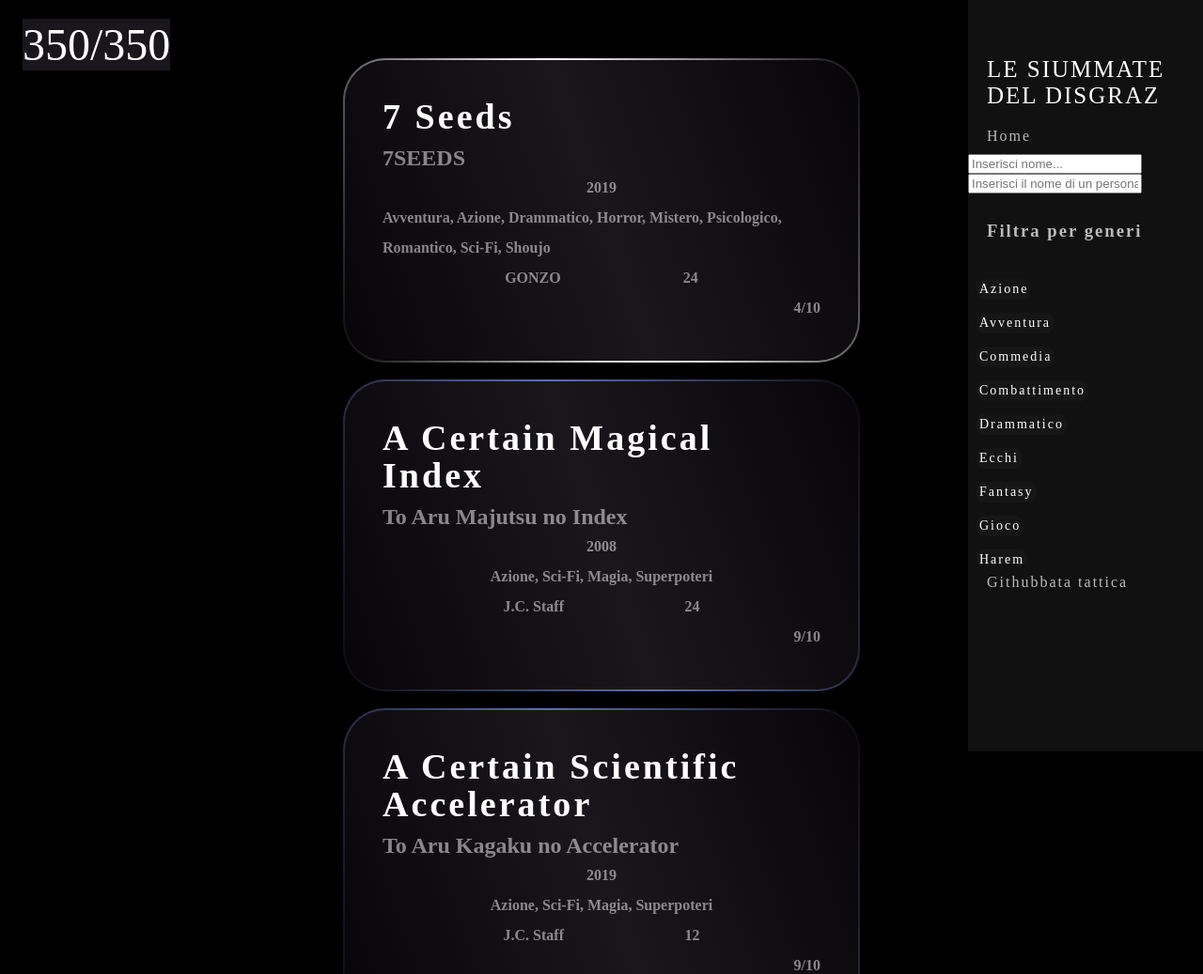
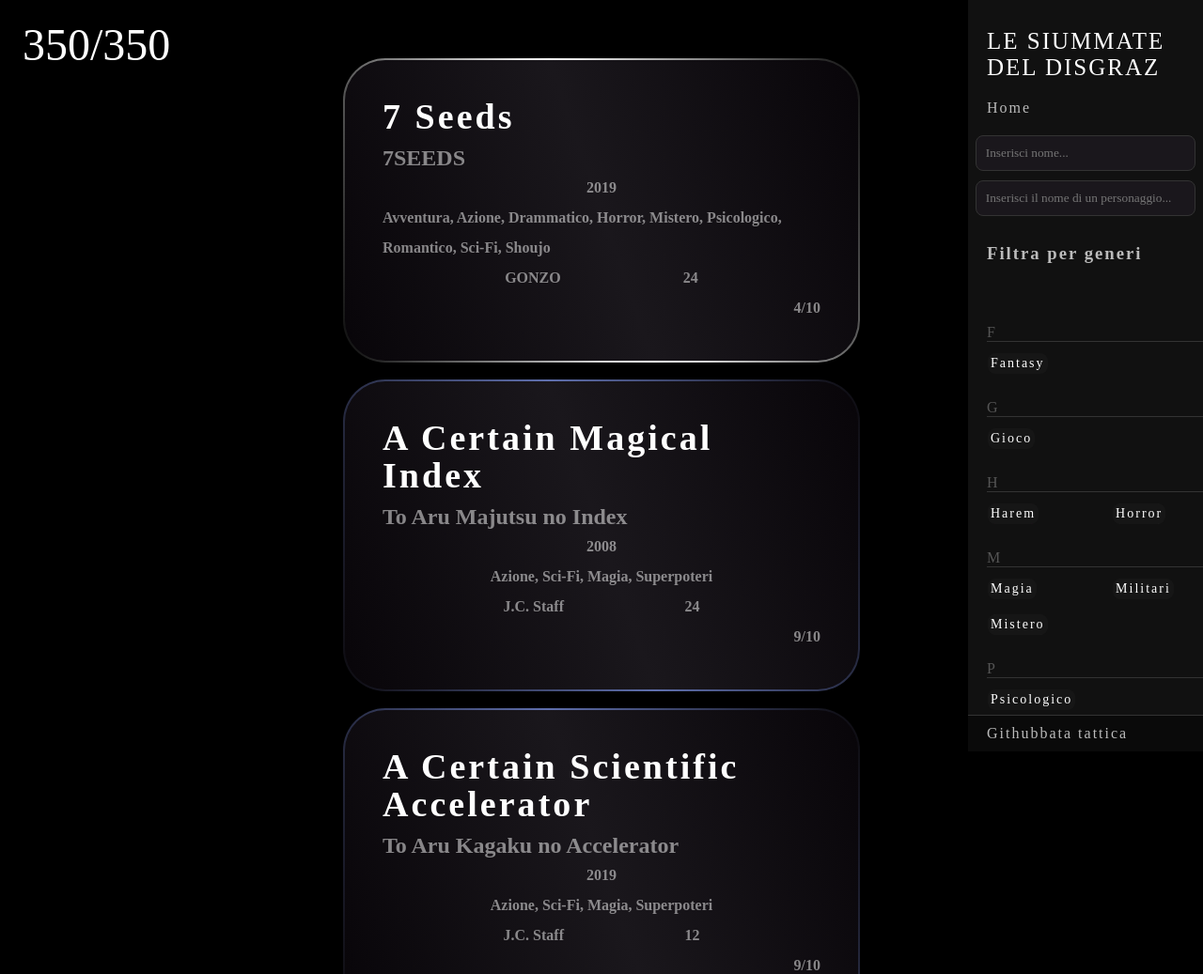
Before and after one commit to DrIce99/AnimeList, a website built with Vite: page index.html in a window 1280 px wide. Shown: the top 1037 px of the page at 94% size. Built offline with nearby package versions, Linux system fonts and the light colour scheme; a web font is replaced by a local one.

Commit message:
Improve filter. Improve sidebar content disposition. Add css to filters

```diff
--- a/index.html
+++ b/index.html
@@ -9,13 +9,19 @@
   <body>
     <div id="anime-count">0/0</div>
     <div class="sidebar">
+      <div class="sidebar-content">
+        <div class="sidebar-header">
           <h1>Le siummate del Disgraz</h1>
           <a href="">Home</a>
           <input type="text" id="searchName" placeholder="Inserisci nome...">
           <input type="text" id="searchCharre" placeholder="Inserisci il nome di un personaggio...">
           <h3 id="generatore">Filtra per generi</h3>
+        </div>
         <div id="genreList"></div>
-      <a href="https://github.com/DiegoGrazioli">Githubbata tattica</a>
+      </div>
+      <div class="sidebar-footer">
+        <a href="https://github.com/DrIce99" class="github-link">Githubbata tattica</a>
+      </div>
     </div>
     <br /><br /><br />
     <!--<div class="container-title">Le siummate del Disgraz</div>-->
--- a/main.js
+++ b/main.js
@@ -182,35 +182,69 @@
 }
 
 // ricerca
-searchBar.addEventListener("keyup", (e) => {
-  const input = normalizeText(e.target.value.toLowerCase());
+// searchBar.addEventListener("keyup", (e) => {
+//   const input = normalizeText(e.target.value.toLowerCase());
 
-  const generi = listaAnime.filter(data => {
-    const matchNome = data.nome.toLowerCase().includes(input);
-    const matchOriginale = data.nome_originale.toLowerCase().includes(input);
-    return matchNome || matchOriginale;
+//   const generi = listaAnime.filter(data => {
+//     const matchNome = data.nome.toLowerCase().includes(input);
+//     const matchOriginale = data.nome_originale.toLowerCase().includes(input);
+//     return matchNome || matchOriginale;
+//   });
+
+//   console.log(generi.length);
+//   animeContainer.innerHTML = "";
+//   elaborate(generi);
+//   updateAnimeCount(generi.length);
+// });
+
+// searchChar.addEventListener("keyup", (e) => {
+//   const input = e.target.value.toLowerCase();
+
+//   const characters = listaAnime.filter(data => {
+//     return data.personaggi.some(gen =>
+//       gen.character.toLowerCase().startsWith(input)
+//     );
+//   });
+
+//   console.log(characters.length);
+//   animeContainer.innerHTML = "";
+//   elaborate(characters);
+//   updateAnimeCount(characters.length);
+// });
+
+function applyFilters() {
+  const nameInput = normalizeText(searchBar.value);
+  const charInput = searchChar.value.toLowerCase();
+  const selectedGenres = Array.from(document.querySelectorAll(".genre-checkbox:checked"))
+                              .map(cb => cb.value.toLowerCase());
+
+  const filtrati = listaAnime.filter(anime => {
+    // 1. Filtro Nome
+    const matchNome = normalizeText(anime.nome).includes(nameInput) ||
+                      normalizeText(anime.nome_originale).includes(nameInput);
+
+    // 2. Filtro Personaggi
+    const matchChar = charInput === "" || anime.personaggi.some(c =>
+      c.character.toLowerCase().includes(charInput)
+    );
+
+    // 3. Filtro Generi (AND logic: deve averli tutti)
+    const animeGenres = anime.generi.map(g => g.genere.toLowerCase());
+    const matchGenres = selectedGenres.every(gen => animeGenres.includes(gen));
+
+    return matchNome && matchChar && matchGenres;
   });
 
-  console.log(generi.length);
   animeContainer.innerHTML = "";
-  elaborate(generi);
-  updateAnimeCount(generi.length);
-});
+  elaborate(filtrati);
+  updateAnimeCount(filtrati.length);
+}
 
-searchChar.addEventListener("keyup", (e) => {
-  const input = e.target.value.toLowerCase();
+// Collega tutto alla stessa funzione
+searchBar.addEventListener("keyup", applyFilters);
+searchChar.addEventListener("keyup", applyFilters);
+// Per le checkbox, usa l'evento change nella delega o nel loop
 
-  const characters = listaAnime.filter(data => {
-    return data.personaggi.some(gen =>
-      gen.character.toLowerCase().startsWith(input)
-    );
-  });
-
-  console.log(characters.length);
-  animeContainer.innerHTML = "";
-  elaborate(characters);
-  updateAnimeCount(characters.length);
-});
 
 /////////////////////////////////////////////////////////////////////////////////
 
@@ -276,55 +310,82 @@
 
 const genreListDiv = document.getElementById("genreList");
 
+genreList.sort();
+
+let lastLetter = "";
 genreList.forEach(gen => {
+  const currentLetter = gen.charAt(0).toUpperCase();
+
+  // Se la lettera cambia, aggiungi uno spazio maggiore o un separatore
+  if (currentLetter !== lastLetter) {
+    const spacer = document.createElement("div");
+    spacer.style.gridColumn = "1 / -1"; // Occupa tutta la riga
+    spacer.style.marginTop = "15px";
+    spacer.style.borderBottom = "1px solid #333";
+    spacer.style.color = "#555";
+    spacer.innerText = currentLetter;
+    genreListDiv.appendChild(spacer);
+    lastLetter = currentLetter;
+  }
+
   const label = document.createElement("label");
   label.classList.add("genre-label");
-  let colorClass = "";
+
+  // Recupera la classe colore
+  let colorClass =getColorClass(gen);
+
+  label.innerHTML = `
+    <input type="checkbox" value="${gen}" class="genre-checkbox hidden-checkbox">
+    <span class="custom-checkbox ${colorClass}">${gen}</span>
+  `;
+  genreListDiv.appendChild(label);
+});
+
+function getColorClass(gen) {
   switch (gen) {
     case "Azione":
-      colorClass = "bg-green-box";
+      return "bg-green-box";
       break;
     case "Avventura":
-      colorClass = "bg-brown-box";
+      return "bg-brown-box";
       break;
     case "Commedia":
-      colorClass = "bg-gray-box";
+      return "bg-gray-box";
       break;
     case "Ecchi":
     case "Harem":
-      colorClass = "bg-pink-box";
+      return "bg-pink-box";
       break;
     case "Horror":
     case "Mistero":
-      colorClass = "bg-white-box";
+      return "bg-white-box";
       break;
     case "Militari":
     case "Storico":
-      colorClass = "bg-yellow-box";
+      return "bg-yellow-box";
       break;
     case "Romantico":
     case "Sentimentale":
-      colorClass = "bg-purple-box";
+      return "bg-purple-box";
       break;
     case "Sci-Fi":
-      colorClass = "bg-blue-box";
+      return "bg-blue-box";
       break;
     case "Scolastico":
-      colorClass = "bg-red-box";
+      return "bg-red-box";
       break;
     case "Sport":
-      colorClass = "bg-light-blue-box";
+      return "bg-light-blue-box";
       break;
     default:
-      colorClass = "bg-gray-box";
+      return "bg-gray-box";
   };
-  label.innerHTML = `
-    <input type="checkbox" value="${gen}" class="genre-checkbox hidden-checkbox ${colorClass}">
-    <span class="custom-checkbox ${colorClass}">${gen}</span>
-  `;
-  genreListDiv.appendChild(label);
-  genreListDiv.appendChild(document.createElement("br"));
-});
+}
+  // label.innerHTML = `
+  //   <input type="checkbox" value="${gen}" class="genre-checkbox hidden-checkbox ${colorClass}">
+  //   <span class="custom-checkbox ${colorClass}">${gen}</span>
+  // `;
+
 
 function filterBySelectedGenres() {
   const selectedGenres = Array.from(document.querySelectorAll(".genre-checkbox:checked"))
--- a/style.css
+++ b/style.css
@@ -61,7 +61,7 @@
 	justify-content: center;
   width: 1200px !important;
   padding: 0 !important;
-  margin-right: auto;
+  margin-right: 260px;
   margin-left: auto;
 
   @media screen and (min-width: 992px) and (max-width: 1439px) {
@@ -363,14 +363,16 @@
 
 /*sidebar*/
 
-.sidebar{
+.sidebar {
   position: fixed;
   width: 250px;
-  top:0;
+  top: 0;
   right: 0;
   bottom: 0;
   background: #111;
-  padding-top: 50px;
+  display: flex;         /* Attiva Flexbox */
+  flex-direction: column; /* Colonna verticale */
+  z-index: 1001;
 }
 
 .sidebar h1{
@@ -383,6 +385,24 @@
   margin: 0;
   font-size: 25px;
   text-transform: uppercase;
+}
+
+.sidebar-header {
+  flex-shrink: 0;
+  padding: 20px 0;
+  background: #111;
+  z-index: 2;
+  position: fixed;
+}
+
+.sidebar-content {
+  height: max-content;
+  overflow-y: auto;
+  padding-bottom: 20px;
+}
+.sidebar-footer {
+  border-top: 1px solid #333;
+  background: #0a0a0a;
 }
 
 .sidebar a{
@@ -451,21 +471,44 @@
   letter-spacing: 2px;
 }
 
+/* Stile Campi di Ricerca */
+.sidebar input[type="text"] {
+  width: 85%;
+  margin: 10px auto;
+  display: block;
+  background: #1a171c;
+  border: 1px solid #333;
+  border-radius: 8px;
+  padding: 10px;
+  color: white;
+  font-family: 'Barlow Condensed';
+  transition: all 0.3s ease;
+  outline: none;
+}
+
+.sidebar input[type="text"]:focus {
+  border-color: #ff5fcb; /* Colore della tua scrollbar */
+  box-shadow: 0 0 10px rgba(255, 95, 203, 0.3);
+}
+
 #genreList {
+  box-sizing: border-box;
+  flex-grow: 1;          /* Occupa tutto lo spazio centrale disponibile */
+  overflow-y: auto;      /* Attiva lo scroll SOLO qui */
+  overflow-x: hidden;
+  padding: 10px 20px;
   display: grid;
-  grid-template-columns: repeat(2, 1fr);
-  gap: 6px 12px;
-  max-height: 300px; /* Puoi alzare se vuoi mostrare di più */
-  overflow-y: auto;
-  padding: 8px;
+  grid-template-columns: 1fr 1fr;
+  gap: 8px 12px;
 }
 
 #anime-count {
   position: fixed;
   top: 10px;
   left: 10px;
-  background: #1a171c;
+  background: transparent;
   color: white;
+  /* text-shadow: -3px -3px 0 black; */
   padding: 8px 12px;
   font-size: 48px;
   border-radius: 8px;
@@ -526,6 +569,7 @@
 
 ::-webkit-scrollbar {
   width: 12px;
+  direction: rtl;
 }
 ::-webkit-scrollbar-track {
   background: linear-gradient(145deg, #241f31, #302b40);
```
Lines whose indentation alone changed are shown as unchanged.
